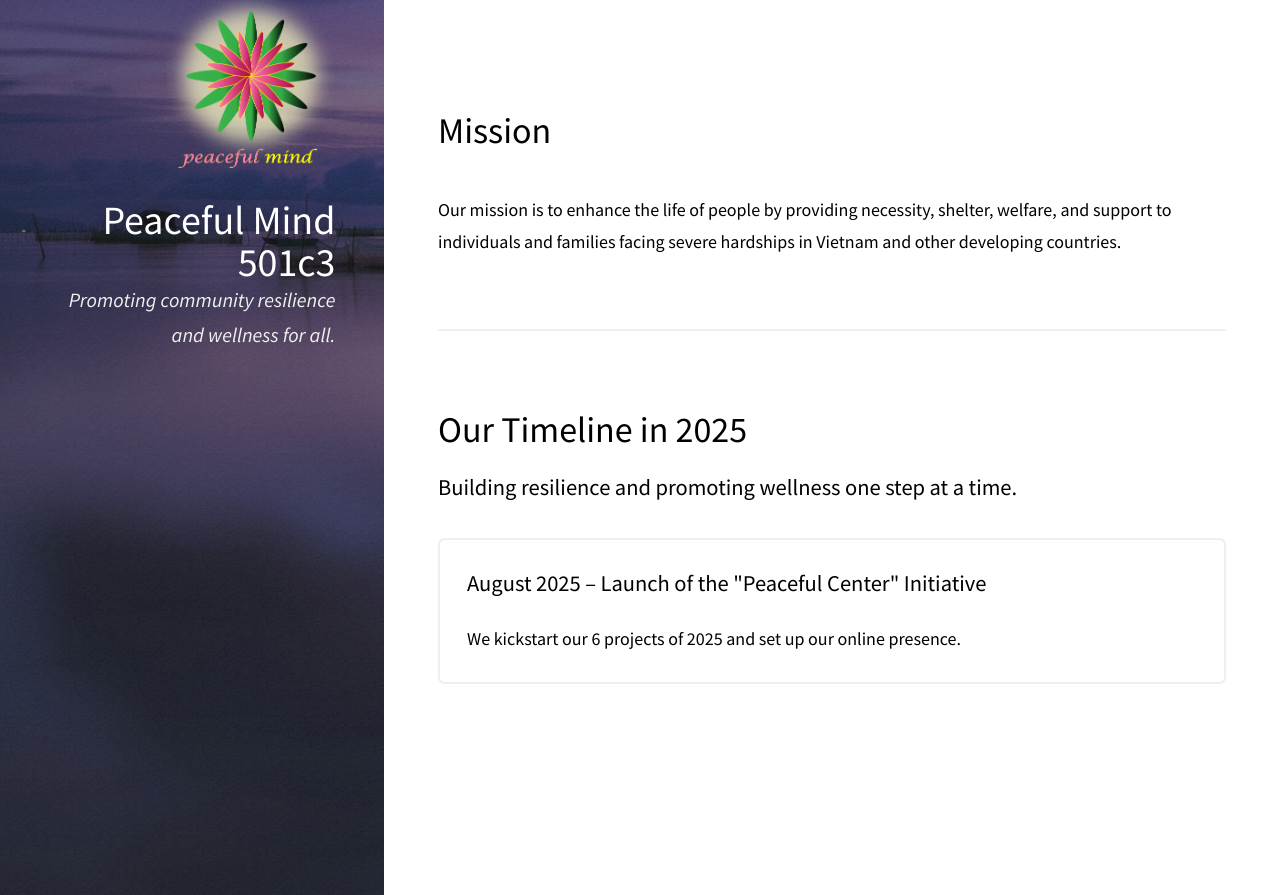
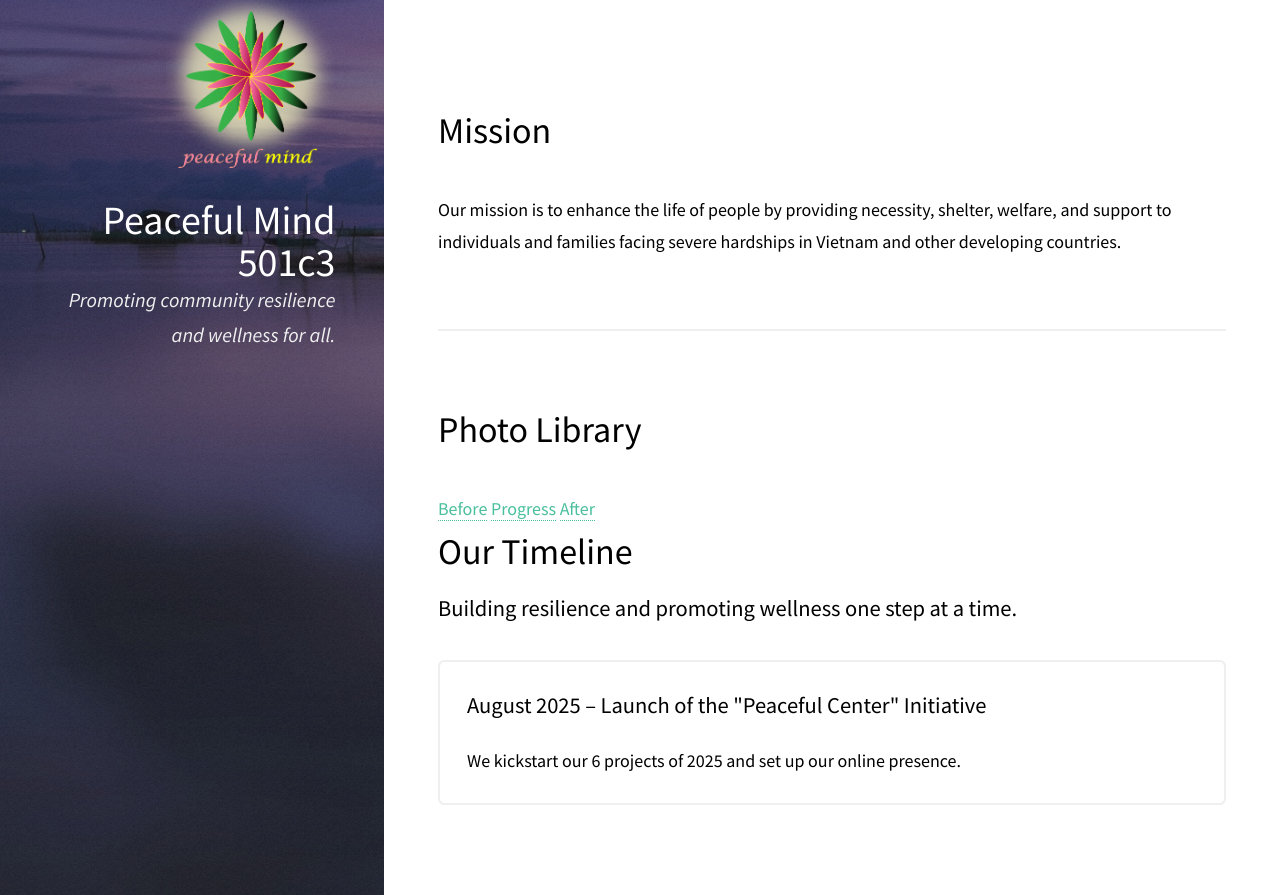
Before and after one commit to peacefulcenter/peacefulcenter.github.io, a Jekyll site: the page built from pages/mission.md, in a window 1280 px wide and 999 px high, cut to the strip 104-999 px from the top of the window. Built offline with Jekyll 4.4.1, drawn with Linux system fonts in a browser that asks for light colours.

Commit message:
Add Photo Library

```diff
--- a/pages/mission.md
+++ b/pages/mission.md
@@ -4,9 +4,18 @@ header_intro: Our mission is to enhance the life of people by providing necessit
 layout: page
 permalink: /:basename/
 ---
+<section id="one">
+  <header class="major">
+    <h2>Photo Library</h2>
+    <a href="https://drive.google.com/drive/folders/1wzfa1RDzTdnpoWG3ZRYGOedoZyXQ1ezv?usp=sharing">Before</a>
+    <a href="https://drive.google.com/drive/folders/1JLPeR27HfITN7KO9gIios0wG1VCL3eem?usp=drive_link">Progress</a>
+    <a href="https://drive.google.com/drive/folders/191g2O97Mdgr-H-4ux4AWz3RflHuF5e16?usp=drive_link">After</a>
+  </header>
+</section>
+
 <section id="two">
   <header class="major">
-    <h2>Our Timeline in 2025</h2>
+    <h2>Our Timeline</h2>
     <p>Building resilience and promoting wellness one step at a time.</p>
   </header>
 
```
